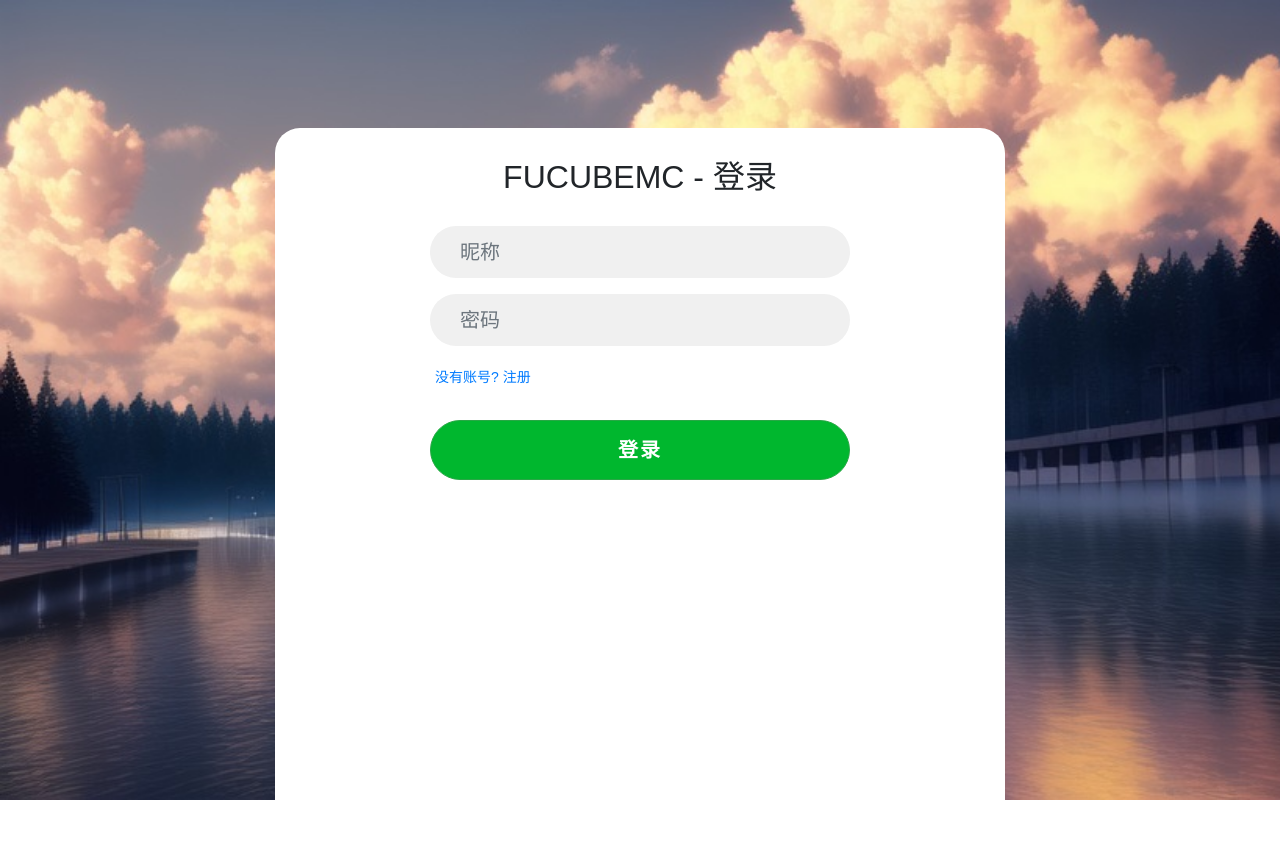
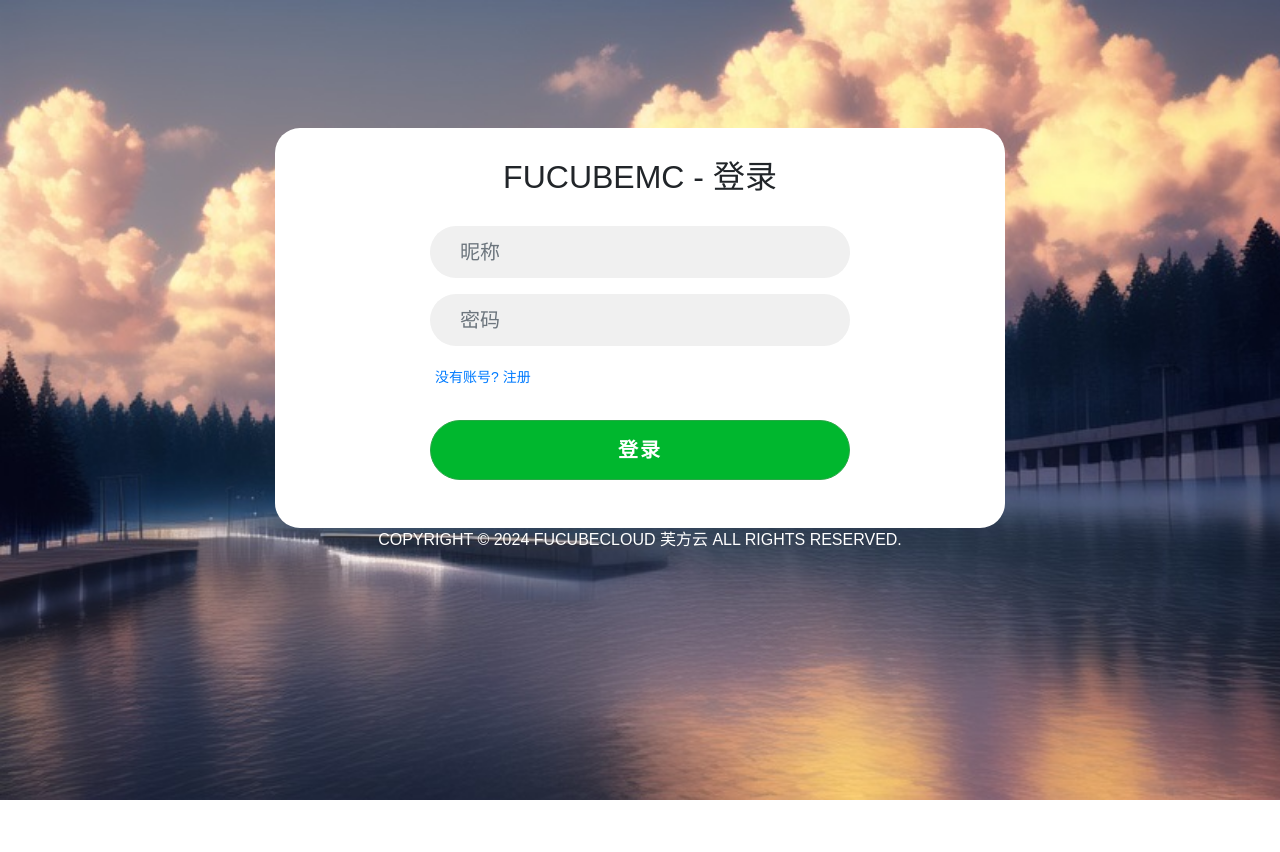
Before and after one commit to Barinfo/FuCubeMC-Automatic-v0.1, a Flask app: page /login in a window 1280 px wide. After the commit the page ends 800 px from the top, so only its background shows below. Run offline with Flask 3, Linux system fonts and the light colour scheme; some libraries are stand-ins or nearby versions; some web fonts are replaced.

Commit message:
修复登录页和注册页css混用情况

```diff
--- a/templates/css/styles.css
+++ b/templates/css/login.css
@@ -29,7 +29,7 @@ body {
 }
 
 .bg-img {
-	background-image: url(/templates/css/image1.jpg);
+	background-image: url(./image1.jpg);
 	background-size: cover;
 }
 
--- a/templates/login.html
+++ b/templates/login.html
@@ -12,7 +12,7 @@
 <link href="/css/fonts.css" rel="stylesheet">
 
 <!-- Custom Styles -->
-<link rel="stylesheet" type="text/css" href="/css/register.css">
+<link rel="stylesheet" type="text/css" href="/css/login.css">
 
 <title>登录 - FuCubeMC</title>
 
```
